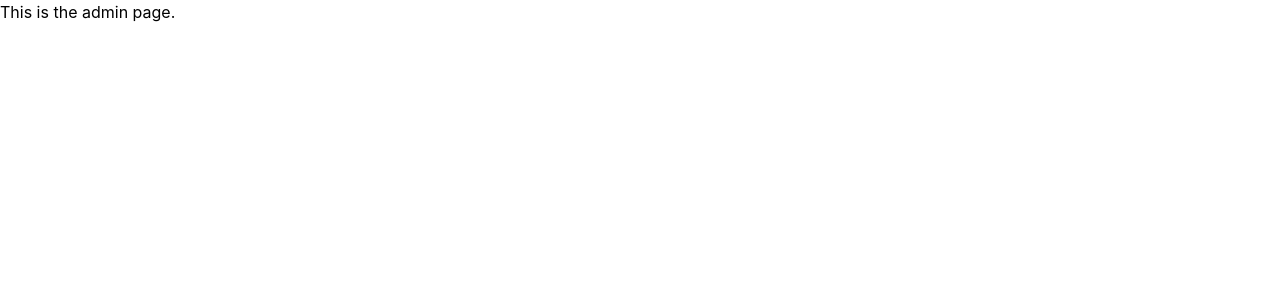
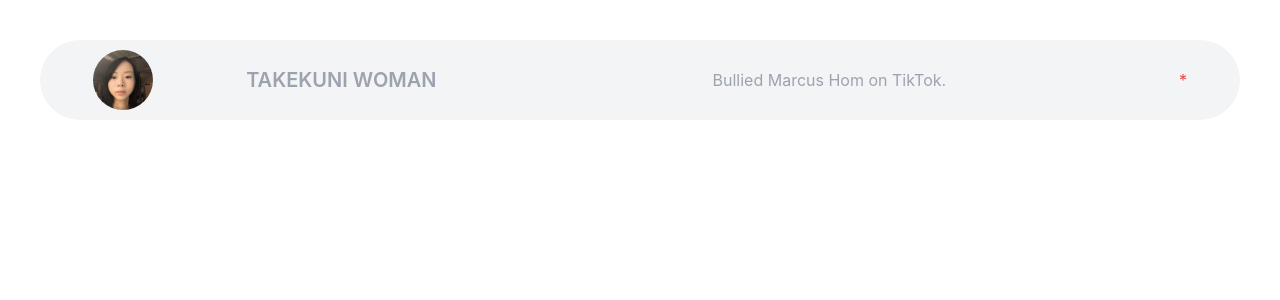
Before and after one commit to ouckah/bully-be-gone, a Next.js app: page /admin in a window 1280 px wide. Shown: the top 300 px of the page. Built offline with nearby package versions, Linux system fonts and the light colour scheme.

Commit message:
🚀 Basic Student Row Component

```diff
--- a/pages/admin/index.js
+++ b/pages/admin/index.js
@@ -1,9 +1,18 @@
+import Image from 'next/image'
+
 const Admin = () =>
 {
     return (
-        <div>
-            <h1>This is the admin page.</h1>
-        </div>
+        <>
+            <div className='w-full h-screen bg-white p-10'>
+                <div className='flex justify-evenly items-center w-full h-20 bg-gray-100 rounded-full px-10 gap-20'>
+                    <Image src='/pfp.jpg' width={60} height={60} className='object-cover rounded-full'/>
+                    <h1 className='w-1/3 text-gray-400 font-semibold text-xl uppercase'>Takekuni Woman</h1>
+                    <h1 className='w-1/3 text-gray-400 font-md text-md'>Bullied Marcus Hom on TikTok.</h1>
+                    <h1 className='justify-self-end text-red-500'>*</h1>
+                </div>
+            </div>
+        </>
     )
 }
 
```
Also changed, not shown: public/pfp.jpg (added).
